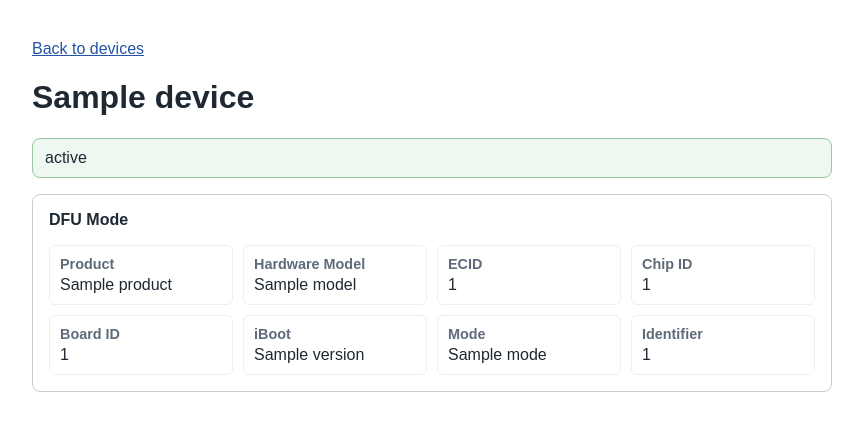
After one commit to LiuWoodsCode/pypresto, a Flask app: template templates/device_dfu.html in a window 1280 px wide. The commit adds this page. Shown: the top 431 px of the page, without its empty margins (208-1071 px from the left). Run offline with Flask 3, Linux system fonts and the light colour scheme; the template is opened without the code that fills it: most values are stand-ins (such as "Sample title", 1, 10 or a date in 2020).

Commit message:
Add basic support for iboot recovery/dfu

```diff
--- a/main.py
+++ b/main.py
@@ -2,6 +2,10 @@ import asyncio
 import logging
 
 from flask import Flask, abort, jsonify, redirect, render_template, request, url_for
+from usb.core import NoBackendError, USBError, find as find_usb_devices
+
+from pymobiledevice3.irecv import APPLE_VENDOR_ID, Mode
+from pymobiledevice3.irecv_devices import IRECV_DEVICES
 from pymobiledevice3.usbmux import list_devices
 from pymobiledevice3.lockdown import create_using_usbmux
 from pymobiledevice3.services.diagnostics import DiagnosticsService
@@ -53,9 +57,17 @@ def device_detail(udid):
     if device is None:
         abort(404)
 
+    if device.get("template") in ("device_rcm.html", "device_dfu.html"):
+        return render_template(
+            device["template"],
+            device=device,
+            action_status=request.args.get("status"),
+            action_error=request.args.get("error"),
+        )
+
     battery = None
     battery_error = None
-    if device.get("udid") and not device.get("disabled"):
+    if _is_actionable_device(device):
         battery_result = asyncio.run(_get_battery_for_device(device))
         if battery_result["ok"]:
             battery = battery_result["battery"]
@@ -79,7 +91,7 @@ def run_device_action(action):
 
     devices = [
         device for device in get_devices()
-        if device.get("udid") and not device.get("disabled")
+        if _is_actionable_device(device)
     ]
     if not devices:
         return redirect(url_for("index", error="No connected devices available."))
@@ -104,7 +116,7 @@ def run_single_device_action(udid, action):
     if device is None:
         abort(404)
 
-    if not device.get("udid") or device.get("disabled"):
+    if not _is_actionable_device(device):
         return redirect(url_for(
             "device_detail",
             udid=udid,
@@ -173,6 +185,14 @@ async def _get_battery_for_device(device):
             await lockdown.close()
 
 
+def _is_actionable_device(device):
+    return (
+        device.get("udid")
+        and not device.get("disabled")
+        and device.get("state", "normal") == "normal"
+    )
+
+
 async def get_devices_info():
     devices_info = []
 
@@ -190,6 +210,8 @@ async def get_devices_info():
                     "product": values.get("ProductType", "Unknown"),
                     "version": values.get("ProductVersion", "Unknown"),
                     "udid": device.serial,
+                    "state": "normal",
+                    "state_label": "Normal",
                 })
 
             except Exception as e:
@@ -199,6 +221,8 @@ async def get_devices_info():
                     "product": "",
                     "version": "",
                     "udid": device.serial,
+                    "state": "normal",
+                    "state_label": "Normal",
                 })
             finally:
                 if lockdown is not None:
@@ -211,9 +235,110 @@ async def get_devices_info():
             "product": "",
             "version": "",
             "udid": "",
+            "state": "normal",
+            "state_label": "Normal",
         })
 
+    devices_info.extend(get_recovery_dfu_devices_info())
     return devices_info
+
+
+def get_recovery_dfu_devices_info():
+    devices_info = []
+
+    try:
+        usb_devices = find_usb_devices(find_all=True, idVendor=APPLE_VENDOR_ID)
+    except (NoBackendError, USBError):
+        app.logger.debug("Recovery/DFU discovery skipped because no USB backend is available")
+        return devices_info
+
+    for usb_device in usb_devices:
+        mode = Mode.get_mode_from_value(usb_device.idProduct)
+        if mode is None or mode == Mode.WTF_MODE:
+            continue
+
+        try:
+            device_info = _parse_irecv_serial(usb_device.serial_number or "")
+            state = "recovery" if mode.is_recovery else "dfu"
+            state_label = "Recovery" if state == "recovery" else "DFU"
+            ecid = device_info.get("ECID", "")
+            chip_id = _hex_to_int(device_info.get("CPID"))
+            board_id = _hex_to_int(device_info.get("BDID"))
+            known_device = _find_irecv_device(board_id, chip_id)
+            fallback_id = f"{usb_device.bus}-{usb_device.address}-{usb_device.idProduct:04x}"
+            identifier = ecid.lower() if ecid else fallback_id
+
+            devices_info.append({
+                "name": known_device.display_name if known_device else f"iDevice in {state_label}",
+                "model": known_device.hardware_model if known_device else device_info.get("MODEL", "Unknown"),
+                "product": known_device.product_type if known_device else "Unknown",
+                "version": device_info.get("SRTG", state_label),
+                "udid": f"irecv-{identifier}",
+                "ecid": ecid or "Unknown",
+                "chip_id": _format_hex(chip_id),
+                "board_id": _format_hex(board_id),
+                "serial_number": device_info.get("SRNM", "Unknown"),
+                "state": state,
+                "state_label": state_label,
+                "mode": mode.name,
+                "template": "device_rcm.html" if state == "recovery" else "device_dfu.html",
+                "actionable": False,
+            })
+        except (USBError, ValueError) as e:
+            devices_info.append({
+                "name": "iDevice in Recovery/DFU",
+                "model": str(e),
+                "product": "Unknown",
+                "version": "Unknown",
+                "udid": f"irecv-error-{usb_device.bus}-{usb_device.address}",
+                "ecid": "Unknown",
+                "chip_id": "Unknown",
+                "board_id": "Unknown",
+                "serial_number": "Unknown",
+                "state": "recovery_dfu",
+                "state_label": "Recovery/DFU",
+                "mode": "Unknown",
+                "template": "device_rcm.html",
+                "actionable": False,
+            })
+
+    return devices_info
+
+
+def _parse_irecv_serial(serial):
+    device_info = {}
+    for component in serial.split():
+        if ":" not in component:
+            continue
+
+        key, value = component.split(":", 1)
+        if key in ("SRNM", "SRTG") and value.startswith("[") and value.endswith("]"):
+            value = value[1:-1]
+        device_info[key] = value
+    return device_info
+
+
+def _find_irecv_device(board_id, chip_id):
+    if board_id is None or chip_id is None:
+        return None
+
+    for device in IRECV_DEVICES:
+        if device.board_id == board_id and device.chip_id == chip_id:
+            return device
+    return None
+
+
+def _hex_to_int(value):
+    if value is None:
+        return None
+    return int(value, 16)
+
+
+def _format_hex(value):
+    if value is None:
+        return "Unknown"
+    return f"0x{value:x}"
+
 
 if __name__ == "__main__":
     start_background_healthcheck(get_devices_info)
--- a/static/styles.css
+++ b/static/styles.css
@@ -14,6 +14,10 @@
     --success-surface: #eef8f0;
     --success-border: #96c89e;
     --error-surface: #fff1f1;
+    --badge-surface: #eef2ff;
+    --badge-text: #243b7a;
+    --dfu-badge-surface: #fff4df;
+    --dfu-badge-text: #7a4200;
     --button: #1f2933;
     --button-text: #ffffff;
     --button-disabled: #9aa4b2;
@@ -108,6 +112,22 @@ button:disabled {
 
 .device:hover {
     border-color: var(--border-hover);
+}
+
+.state-badge {
+    background: var(--badge-surface);
+    border-radius: 999px;
+    color: var(--badge-text);
+    display: inline-block;
+    font-size: 0.82rem;
+    font-weight: bold;
+    margin: 0 0 8px;
+    padding: 4px 8px;
+}
+
+.state-badge-dfu {
+    background: var(--dfu-badge-surface);
+    color: var(--dfu-badge-text);
 }
 
 .device-disabled {
@@ -318,6 +338,10 @@ button:disabled {
     gap: 8px;
 }
 
+.special-mode-panel {
+    margin-top: 16px;
+}
+
 .power-action-buttons form {
     margin: 0;
 }
--- /dev/null
+++ b/templates/device_dfu.html
@@ -0,0 +1,67 @@
+<!DOCTYPE html>
+<html lang="en">
+<head>
+    <meta charset="utf-8">
+    <meta name="viewport" content="width=device-width, initial-scale=1">
+    <meta name="color-scheme" content="light dark">
+    <title>{{ device.name }} - DFU - iDevice Viewer</title>
+    <link rel="stylesheet" href="{{ url_for('static', filename='styles.css') }}">
+</head>
+<body>
+    <main>
+        <a class="back-link" href="{{ url_for('index') }}">Back to devices</a>
+
+        <h1>{{ device.name }}</h1>
+
+        {% if action_status %}
+        <p class="status-message">{{ action_status }}</p>
+        {% endif %}
+        {% if action_error %}
+        <p class="status-message status-error">{{ action_error }}</p>
+        {% endif %}
+
+        <section class="device-panel special-mode-panel">
+            <div class="panel-header">
+                <div>
+                    <h2>DFU Mode</h2>
+                </div>
+            </div>
+
+            <dl class="battery-grid">
+                <div>
+                    <dt>Product</dt>
+                    <dd>{{ device.product }}</dd>
+                </div>
+                <div>
+                    <dt>Hardware Model</dt>
+                    <dd>{{ device.model }}</dd>
+                </div>
+                <div>
+                    <dt>ECID</dt>
+                    <dd>{{ device.ecid }}</dd>
+                </div>
+                <div>
+                    <dt>Chip ID</dt>
+                    <dd>{{ device.chip_id }}</dd>
+                </div>
+                <div>
+                    <dt>Board ID</dt>
+                    <dd>{{ device.board_id }}</dd>
+                </div>
+                <div>
+                    <dt>iBoot</dt>
+                    <dd>{{ device.version }}</dd>
+                </div>
+                <div>
+                    <dt>Mode</dt>
+                    <dd>{{ device.mode }}</dd>
+                </div>
+                <div>
+                    <dt>Identifier</dt>
+                    <dd>{{ device.udid }}</dd>
+                </div>
+            </dl>
+        </section>
+    </main>
+</body>
+</html>
```
Also changed, not shown: templates/device_rcm.html (added, +67 -0 lines), templates/index.html (+7 -1 lines).
